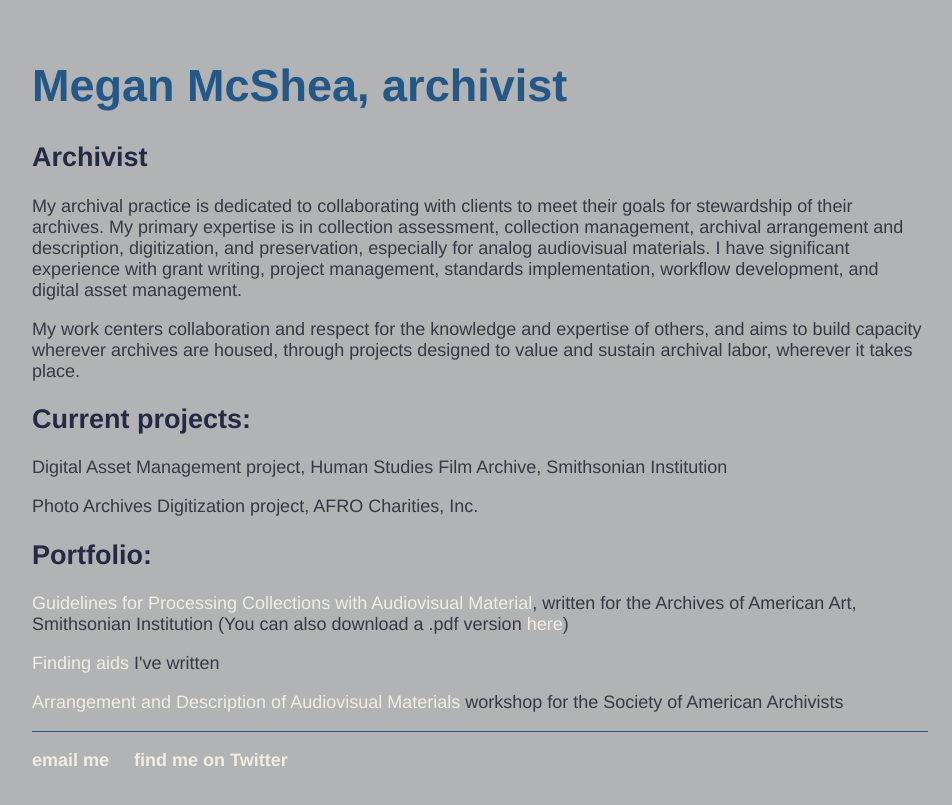
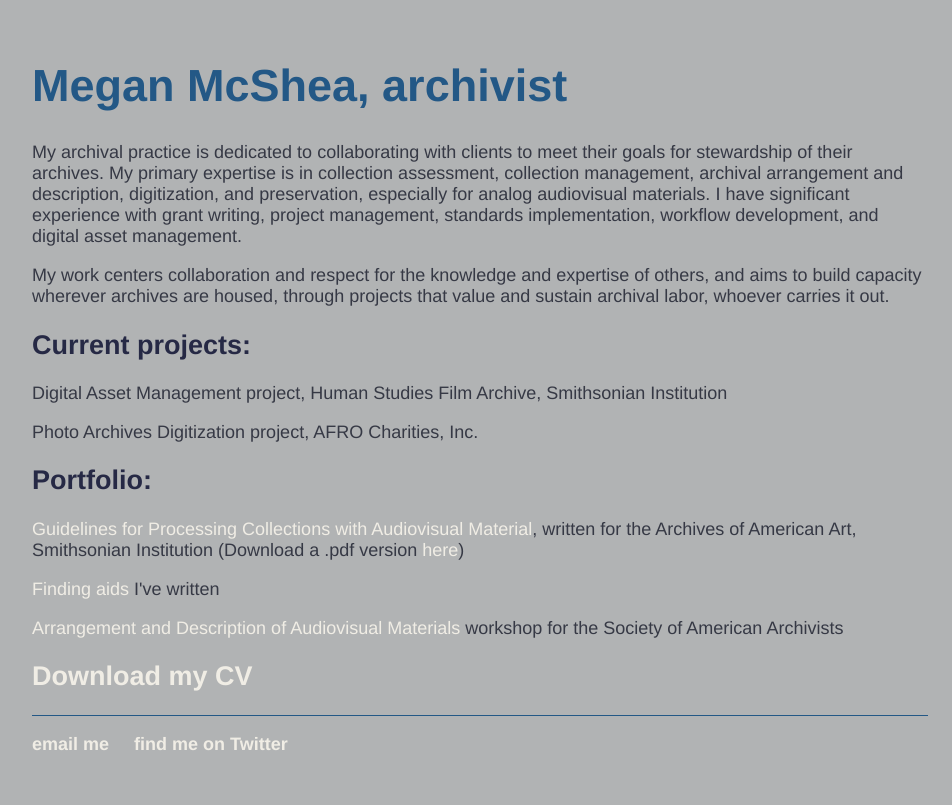
Before and after one commit to megan-mcshea/megan-mcshea.github.io, a Jekyll site: the page built from archivist.html, in a window 1280 px wide. Shown: the top 805 px of the page, without its empty margins (160-1112 px from the left). Built offline with Jekyll 4.4.1, drawn with Linux system fonts in a browser that asks for light colours.

Commit message:
Update archivist.html

```diff
--- a/archivist.html
+++ b/archivist.html
@@ -4,17 +4,18 @@ title: Megan McShea
 ---
 <div class="blurb">
         <h1>Megan McShea, archivist</h1>
-        <h2>Archivist</h2>
 	<p>My archival practice is dedicated to collaborating with clients to meet their goals for stewardship of their archives. My primary expertise is in collection assessment, collection management, archival arrangement and description, digitization, and preservation, especially for analog audiovisual materials. I have significant experience with grant writing, project management, standards implementation, workflow development, and digital asset management.</p>
-<p>My work centers collaboration and respect for the knowledge and expertise of others, and aims to build capacity wherever archives are housed, through projects designed to value and sustain archival labor, wherever it takes place.</p>
+<p>My work centers collaboration and respect for the knowledge and expertise of others, and aims to build capacity wherever archives are housed, through projects that value and sustain archival labor, whoever carries it out.</p>
 
 	<h2>Current projects:</h2>
 	<p>Digital Asset Management project, Human Studies Film Archive, Smithsonian Institution</p>
 	<p>Photo Archives Digitization project, AFRO Charities, Inc.</p>
 
 	<h2>Portfolio:</h2>
-	<p><a href="https://www.aaa.si.edu/documentation/guidelines-for-processing-collections-with-audiovisual-material">Guidelines for Processing Collections with Audiovisual Material</a>, written for the Archives of American Art, Smithsonian Institution (You can also download a .pdf version <a href=" ">here</a>)</p>
+	<p><a href="https://www.aaa.si.edu/documentation/guidelines-for-processing-collections-with-audiovisual-material">Guidelines for Processing Collections with Audiovisual Material</a>, written for the Archives of American Art, Smithsonian Institution (Download a .pdf version <a href="/AAAAVProcessingGuidelines2019.pdf" target="_blank">here</a>)</p>
 	<p><a href="https://sova.si.edu/search?q=%22megan+mcshea%22&f=data_source%3AArchives+of+American+Art">Finding aids</a> I've written</p>
 	<p><a href="https://www2.archivists.org/prof-education/course-catalog/arrangement-and-description-of-audiovisual-materials">Arrangement and Description of Audiovisual Materials</a> workshop for the Society of American Archivists</p>
 
+	<h2><a href="/2-pg-resume-2020.pdf" target="_blank">Download my CV</a>
+
 </div><!-- /.blurb -->
```
